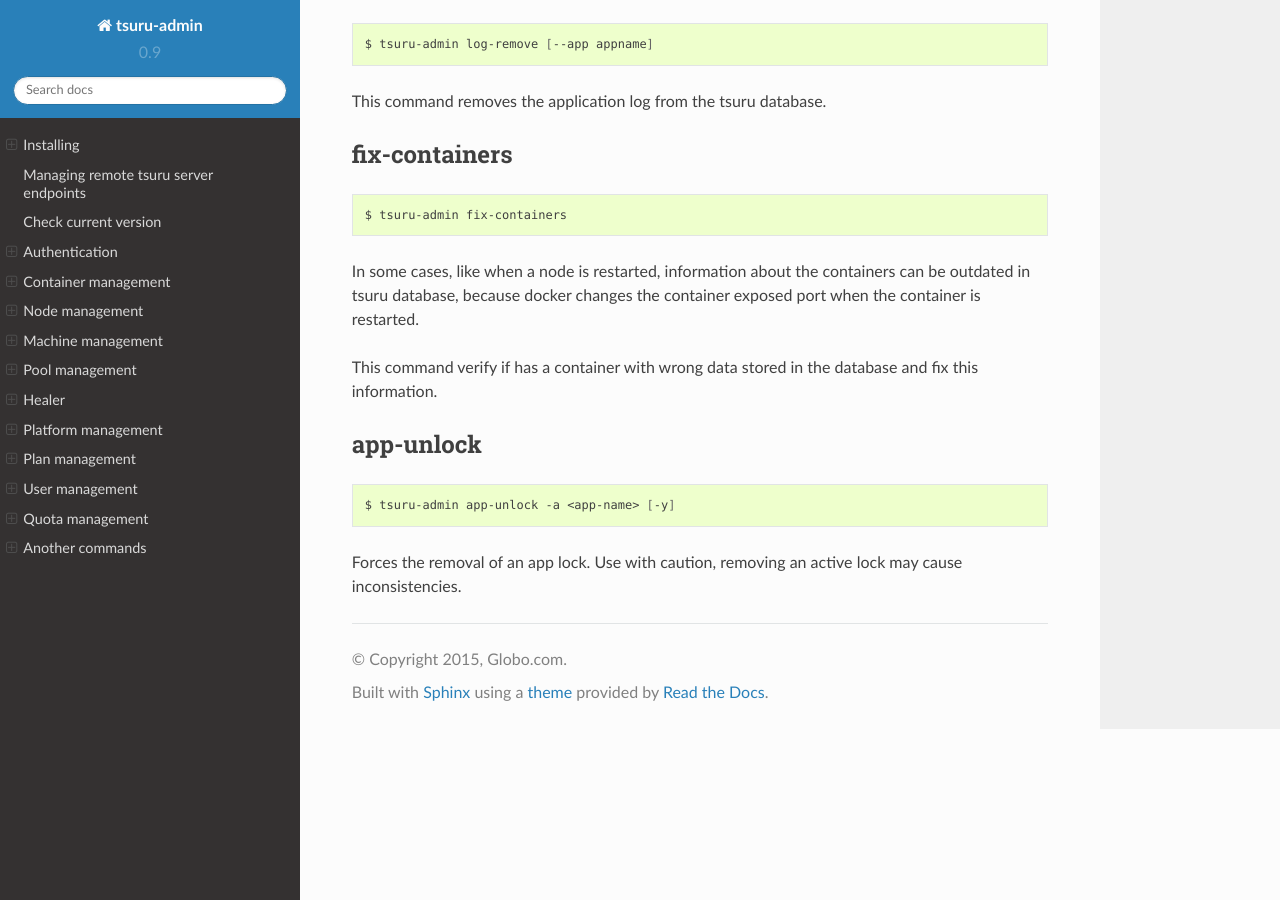
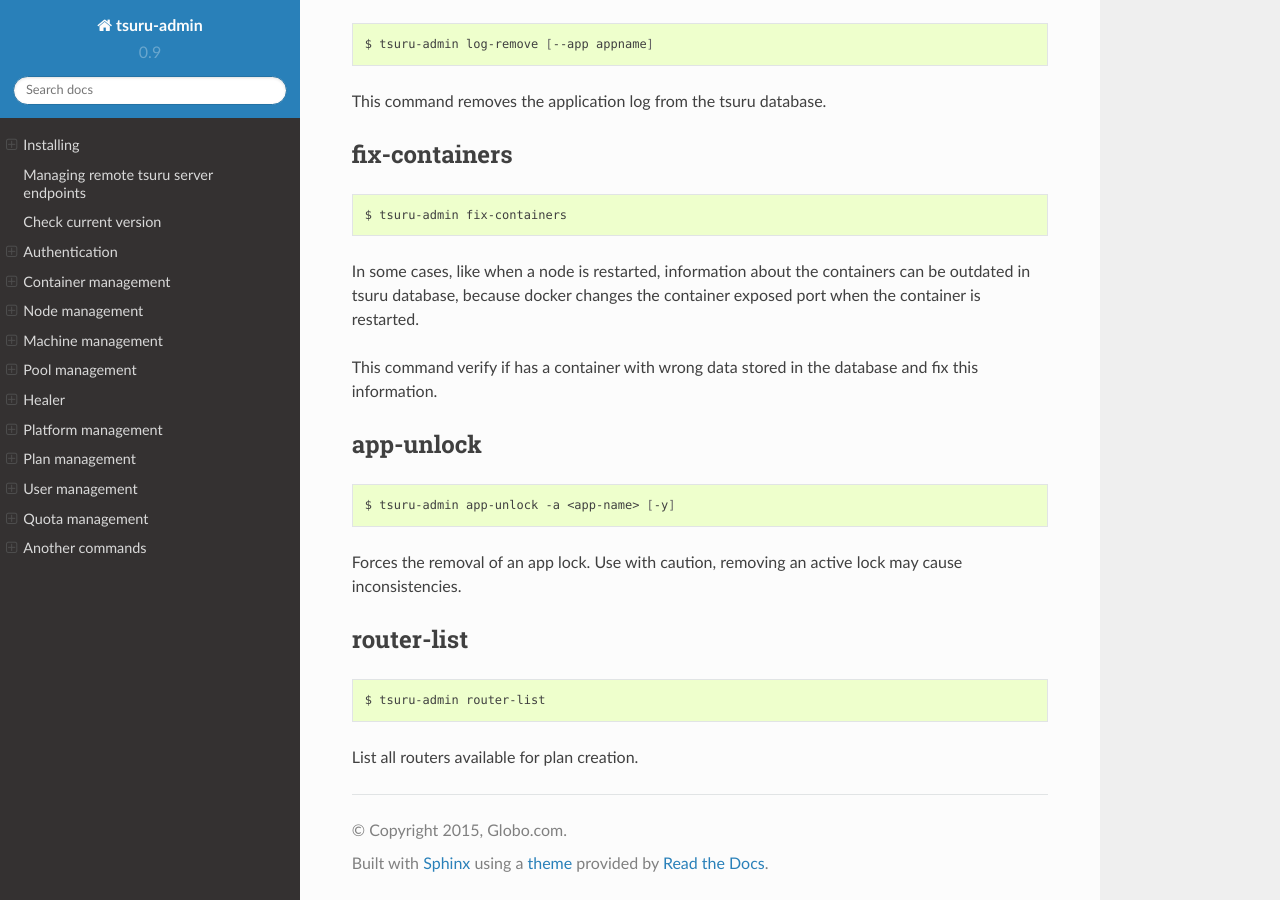
Before and after one commit to tsuru/tsuru-admin, a Sphinx documentation site: the page built from docs/source/index.rst, in a window 1280 px wide and 900 px high, scrolled down 11135 px. Built offline with Sphinx 7.4.7 and the Read the Docs theme 2.0.0, drawn with Linux system fonts in a browser that asks for light colours.

Commit message:
docs: add documentation for command router-list

```diff
--- a/docs/source/index.rst
+++ b/docs/source/index.rst
@@ -716,3 +716,14 @@ app-unlock
 
 Forces the removal of an app lock.
 Use with caution, removing an active lock may cause inconsistencies.
+
+router-list
+----------
+
+.. highlight:: bash
+
+::
+
+    $ tsuru-admin router-list
+
+List all routers available for plan creation.
```
